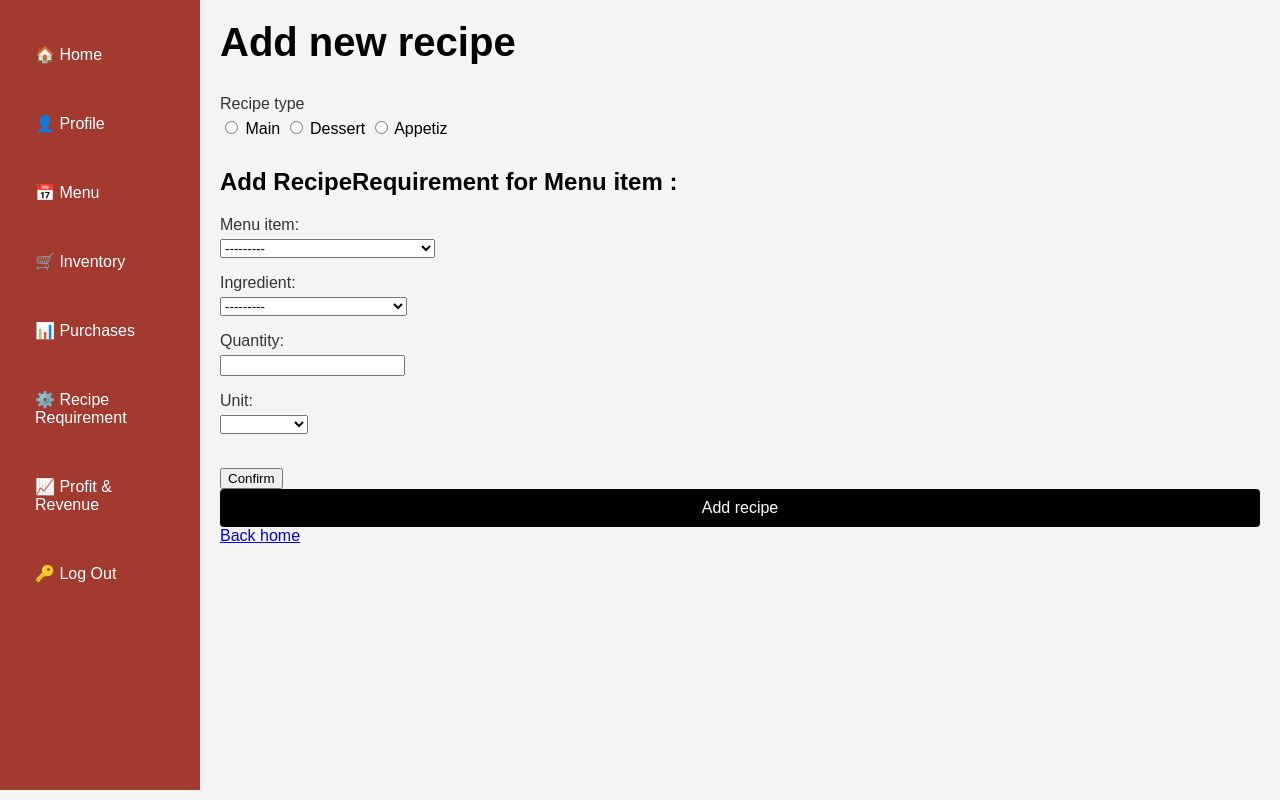
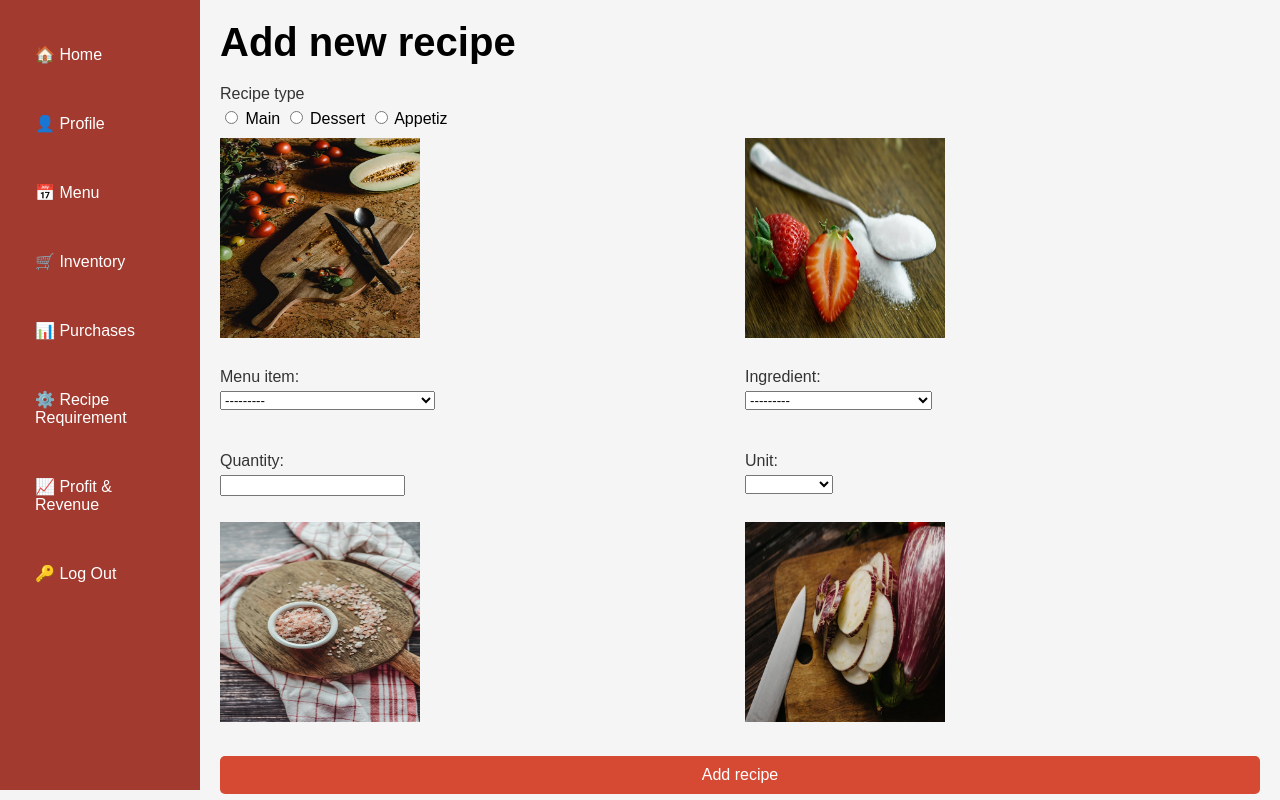
Before and after one commit to chimwec/DjangoDelights, a Django app: page /reciperequirement/create in a window 1280 px wide. Run offline with Django 4.2, Linux system fonts and the light colour scheme; a user stored in the database is signed in; data comes from the database, SQL or seed files in the repository; both versions use the stored data as it was after the commit.

Commit message:
fixed the recipe requirement

```diff
--- /dev/null
+++ b/inventory/static/inventory/recipe.css
@@ -0,0 +1,86 @@
+body {
+    display: flex;
+    font-family: Arial, sans-serif;
+}
+
+.sidebar {
+    width: 200px;
+    background-color: #a23a2f;
+    padding: 20px;
+    color: white;
+}
+
+.sidebar-icon {
+    margin-bottom: 20px;
+}
+
+.sidebar-icon a {
+    color: white;
+    text-decoration: none;
+    font-size: 24px;
+}
+
+.sidebar-button {
+    margin-top: 20px;
+}
+
+.sidebar-button a {
+    display: block;
+    color: white;
+    text-decoration: none;
+    background-color: #333;
+    padding: 10px;
+    text-align: center;
+    border-radius: 5px;
+}
+
+.main-content {
+    flex: 1;
+    padding: 20px;
+    background-color: #F5F5F5;
+}
+
+.main-content h1 {
+    margin-bottom: 20px;
+}
+
+.form-body {
+    display: flex;
+    justify-content: space-between;
+}
+
+.form-left, .form-right {
+    width: 48%;
+}
+
+.form-left label, .form-right label {
+    display: block;
+    margin-top: 10px;
+}
+
+.form-left input, .form-right input {
+    width: 100%;
+    padding: 8px;
+    margin-top: 5px;
+    box-sizing: border-box;
+}
+
+.buttons {
+    margin-top: 20px;
+    text-align: right;
+}
+
+.btn-add {
+    background-color: #D64933;
+    color: white;
+    padding: 10px 20px;
+    border: none;
+    border-radius: 5px;
+    cursor: pointer;
+}
+
+.menu-item img {
+    width: 200px;
+    height: 200px;
+    margin-right: 10px;
+}
--- a/inventory/templates/inventory/reciperequirement_create.html
+++ b/inventory/templates/inventory/reciperequirement_create.html
@@ -1,11 +1,9 @@
 {% extends 'inventory/base.html' %}
 {% load static %}
 
-
 {% block head %}
     <title>Add New Recipe</title>
-    <link rel="stylesheet" href="{% static 'inventory/main.css' %}">
-
+    <link rel="stylesheet" href="{% static 'inventory/recipe.css' %}">
 {% endblock %}
 
 {% block content %}
@@ -13,43 +11,45 @@
 
     <div class="main-content">
         <h1>Add new recipe</h1>
-        <form>
+
+        {% if messages %}
+        <div class="message">
+            {% for message in messages %}
+            <div class="message-text">{{ message }}</div>
+            {% endfor %}
+        </div>
+        {% endif %}
+
+        <form method="post">
+            {% csrf_token %}
             <div class="recipe-type">
                 <label>Recipe type</label>
                 <input type="radio" name="type" value="main"> Main
                 <input type="radio" name="type" value="dessert"> Dessert
                 <input type="radio" name="type" value="appetiz"> Appetiz
             </div>
-            <div class="body">
-              {% if messages %}
-                <div class="message">
-                  {% for message in messages %}
-                    <div class="message-text">{{ message }}</div>
-                  {% endfor %}
-                </div>
-              {% endif %}
 
-              <div class="form">
-                <div class="form-title"><h2>Add RecipeRequirement for Menu item :</h2></div>
-
-                <div class="form_content">
-                  <form method="post">
-                    {% csrf_token %}
-                    {{ form.as_p }}
-                    <br><input type="submit" class="btn_login" value="Confirm"/>
-                  </form>
-                </div>
-              </div>
+            <div class="menu-item">
+              <img src="{% static '/inventory/images/pexels-eva-bronzini-5502851.jpg' %}" alt="image1">
+            </div>
+            <div class="menu-item">
+              <img src="{% static '/inventory/images/pexels-mali-141815.jpg' %}" alt="image2">
             </div>
 
+            {{ form.as_p }}
+
+            <div class="menu-item">
+              <img src="{% static '/inventory/images/pexels-monicore-2624397.jpg' %}" alt="image3">
+            </div>
+
+            <div class="menu-item">
+              <img src="{% static '/inventory/images/pexels-polina-kovaleva-5645094.jpg' %}" alt="image4">
+            </div>
 
             <div class="buttons">
-                <button type="submit">Add recipe</button>
-
+                <button type="submit" class="btn-add">Add recipe</button>
             </div>
         </form>
-
-  <a href="{% url 'home' %}">Back home</a>
     </div>
 </body>
 {% endblock %}
```
Also changed, not shown: db.sqlite3.
